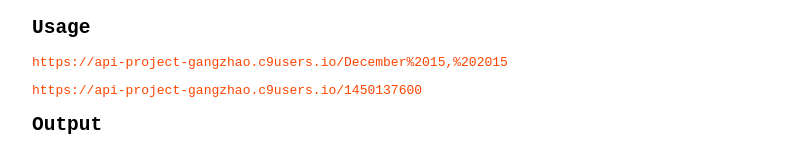
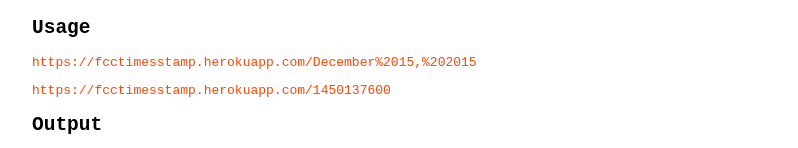
Before and after one commit to crumpx/tiimestamp, a website: page public/index.html in a window 1280 px wide. Shown: the part 290-438 px from the top of the page, without its empty margins (232-1030 px from the left). Drawn offline with Linux system fonts and the light colour scheme.

Commit message:
push to heroku

```diff
--- a/public/index.html
+++ b/public/index.html
@@ -61,8 +61,8 @@
 	</ol>
 	</blockquote>
 	<h2>Usage</h2>
-	<p><a href="https://api-project-gangzhao.c9users.io/December%2015,%202015">https://api-project-gangzhao.c9users.io/December%2015,%202015</a></p>
-	<p><a href="https://api-project-gangzhao.c9users.io/1450137600">https://api-project-gangzhao.c9users.io/1450137600</a></p>
+	<p><a href="https://fcctimesstamp.herokuapp.com/December%2015,%202015">https://fcctimesstamp.herokuapp.com/December%2015,%202015</a></p>
+	<p><a href="https://fcctimesstamp.herokuapp.com/1450137600">https://fcctimesstamp.herokuapp.com/1450137600</a></p>
 	<h2>Output</h2>
 	<p>{"unix":"1450137600","natural":"December 16, 2015"}</p>
 	</div>
--- a/server.js
+++ b/server.js
@@ -33,5 +33,5 @@
 });
 
 app.listen(port, function () {
-  console.log('Example app listening on port 8080!');
+  console.log('running');
 });
```
